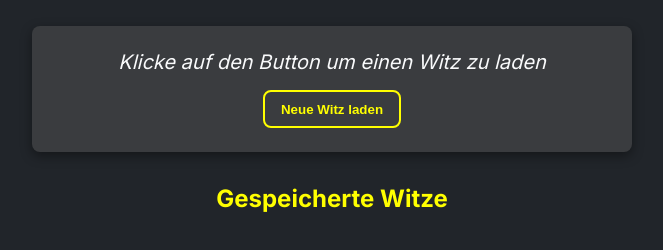
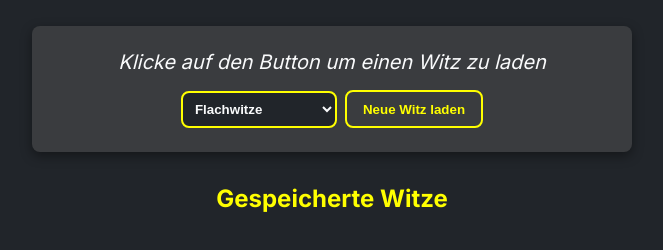
Before and after one commit to blagojramadanov/witze-app, a website built with Vite: page index.html in a window 1280 px wide. Shown: the part 324-574 px from the top of the page, without its empty margins (308-971 px from the left). Built offline with nearby package versions, Linux system fonts and the light colour scheme.

Commit message:
categories section and design

```diff
--- a/index.html
+++ b/index.html
@@ -15,6 +15,11 @@
         <em>Klicke auf den Button um einen Witz zu laden</em>
       </p>
       <div class="current-joke__runs">
+        <select id="category">
+          <option value="flachwitze">Flachwitze</option>
+          <option value="lehrerwitze">Lehrerwitze</option>
+          <option value="programmierwitze">Programmierwitze</option>
+        </select>
         <button class="current-joke__create">Neue Witz laden</button>
         <button class="current-joke__save current-joke__save--nonscreen">
           <span>Witz speichern</span>
--- a/styles/main.scss
+++ b/styles/main.scss
@@ -1,4 +1,4 @@
-@import url("https://fonts.googleapis.com/css2?family=Inter:wght@400;500;600;700&family=Poppins:wght@600;700&family=Orbitron:wght@700&display=swap");
+@import url("https://fonts.googleapis.com/css2?family=Inter:wght@400;500;600;700&display=swap");
 
 * {
   margin: 0;
@@ -54,6 +54,15 @@ h1.heading {
   justify-content: center;
   align-items: center;
 
+  select {
+    padding: 0.5rem;
+    border-radius: $border-radius;
+    border: 2px solid $primary-color;
+    background-color: $secondary-color;
+    color: $text-color;
+    font-weight: 600;
+  }
+
   button {
     padding: 0.6rem 1rem;
     border-radius: $border-radius;
@@ -70,7 +79,6 @@ h1.heading {
       background-color: transparent;
       color: $primary-color;
       border: 2px solid $primary-color;
-
       &:hover {
         color: $accent-color;
       }
@@ -80,7 +88,6 @@ h1.heading {
       background-color: transparent;
       color: $accent-color;
       border: 2px solid $accent-color;
-
       &:hover {
         color: $primary-color;
       }
```
